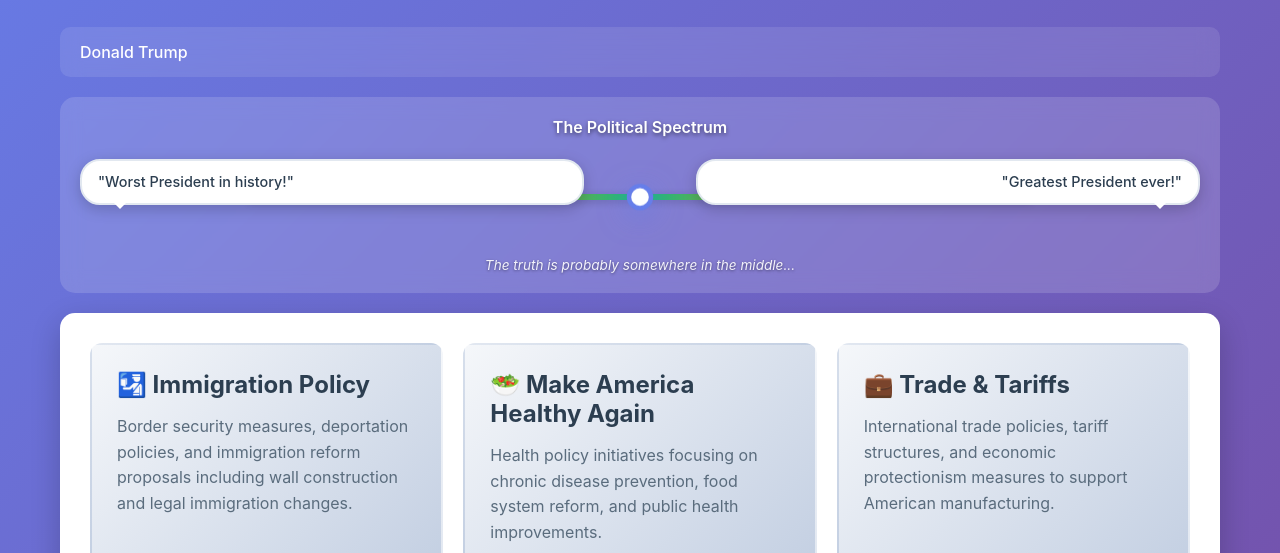
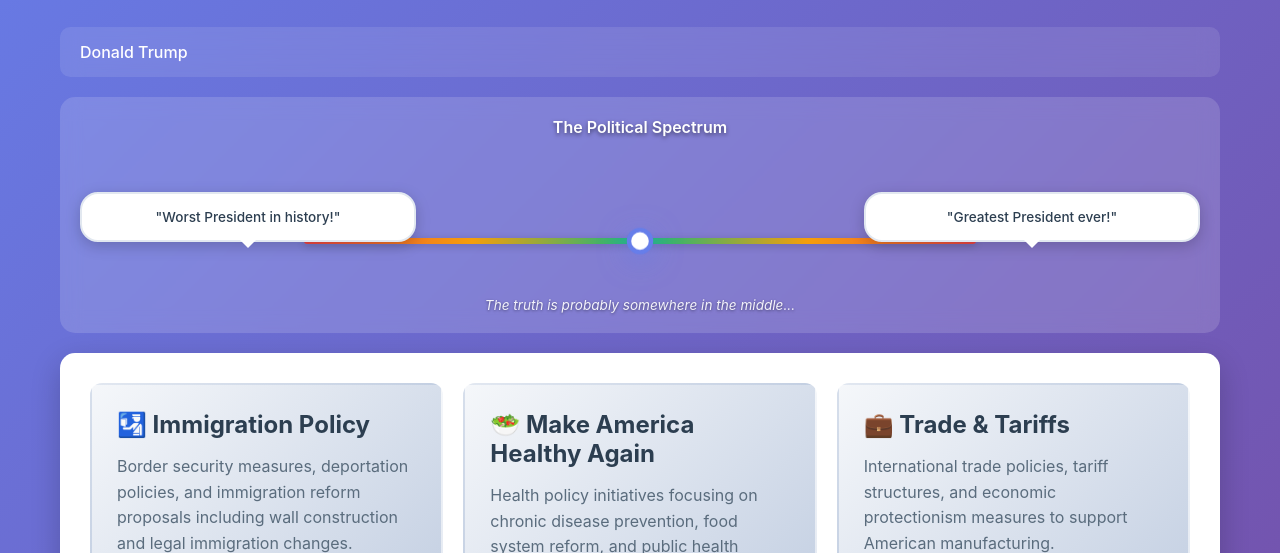
Before and after one commit to harterjay/trump-hierarchy, a website: page index.html in a window 1280 px wide. Shown: the part 247-800 px from the top of the page. Drawn offline with Linux system fonts and the light colour scheme.

Commit message:
Fix speech bubble positioning - make them taller, narrower, and clear of axis
Layout Improvements:
- Reduced width from 45% to 30% for narrower bubbles
- Increased height to 120px container with 50px min-height bubbles
- Moved axis line to 70% down the container (was 50%)
- Positioned bubbles at top (0px) with proper clearance above axis
- Centered speech bubble tails under each bubble
- Added flexbox centering for better text alignment

Visual Results:
- Speech bubbles no longer overlap the colorful axis line
- Taller, more vertical bubble shape looks more natural
- Better proportions and spacing throughout
- Clear visual separation between commentary and the scale itself

```diff
--- a/index.html
+++ b/index.html
@@ -106,15 +106,15 @@
             align-items: center;
             justify-content: space-between;
             position: relative;
-            height: 80px;
+            height: 120px;
             margin: 20px 0;
         }
 
         .scale-line {
             position: absolute;
-            top: 50%;
-            left: 15%;
-            right: 15%;
+            top: 70%;
+            left: 20%;
+            right: 20%;
             height: 6px;
             background: linear-gradient(to right, #ef4444, #f59e0b, #10b981, #f59e0b, #ef4444);
             border-radius: 3px;
@@ -124,7 +124,7 @@
 
         .scale-marker {
             position: absolute;
-            top: 50%;
+            top: 70%;
             left: 50%;
             width: 24px;
             height: 24px;
@@ -153,20 +153,25 @@
         }
 
         .scale-extreme {
-            width: 45%;
+            width: 30%;
             position: absolute;
-            top: -15px;
+            top: 0;
             font-weight: 500;
-            font-size: 0.9rem;
+            font-size: 0.85rem;
             z-index: 1;
             background: white;
             color: #2c3e50;
-            padding: 12px 16px;
-            border-radius: 20px;
+            padding: 15px 12px;
+            border-radius: 18px;
             box-shadow: 0 4px 15px rgba(0,0,0,0.2);
-            line-height: 1.3;
+            line-height: 1.2;
             border: 2px solid #e2e8f0;
             position: relative;
+            min-height: 50px;
+            display: flex;
+            align-items: center;
+            justify-content: center;
+            text-align: center;
         }
 
         /* Speech bubble tails */
@@ -176,23 +181,25 @@
             top: 100%;
             width: 0;
             height: 0;
-            border: 8px solid transparent;
+            border: 10px solid transparent;
             margin-top: -2px;
         }
 
         .scale-left::after {
-            left: 30px;
+            left: 50%;
+            transform: translateX(-50%);
             border-top-color: white;
         }
 
         .scale-right::after {
-            right: 30px;
+            right: 50%;
+            transform: translateX(50%);
             border-top-color: white;
         }
 
         /* Hover effects for thought bubbles */
         .scale-extreme:hover {
-            transform: translateY(-2px);
+            transform: translateY(-3px);
             box-shadow: 0 6px 20px rgba(0,0,0,0.25);
             border-color: #667eea;
         }
```
